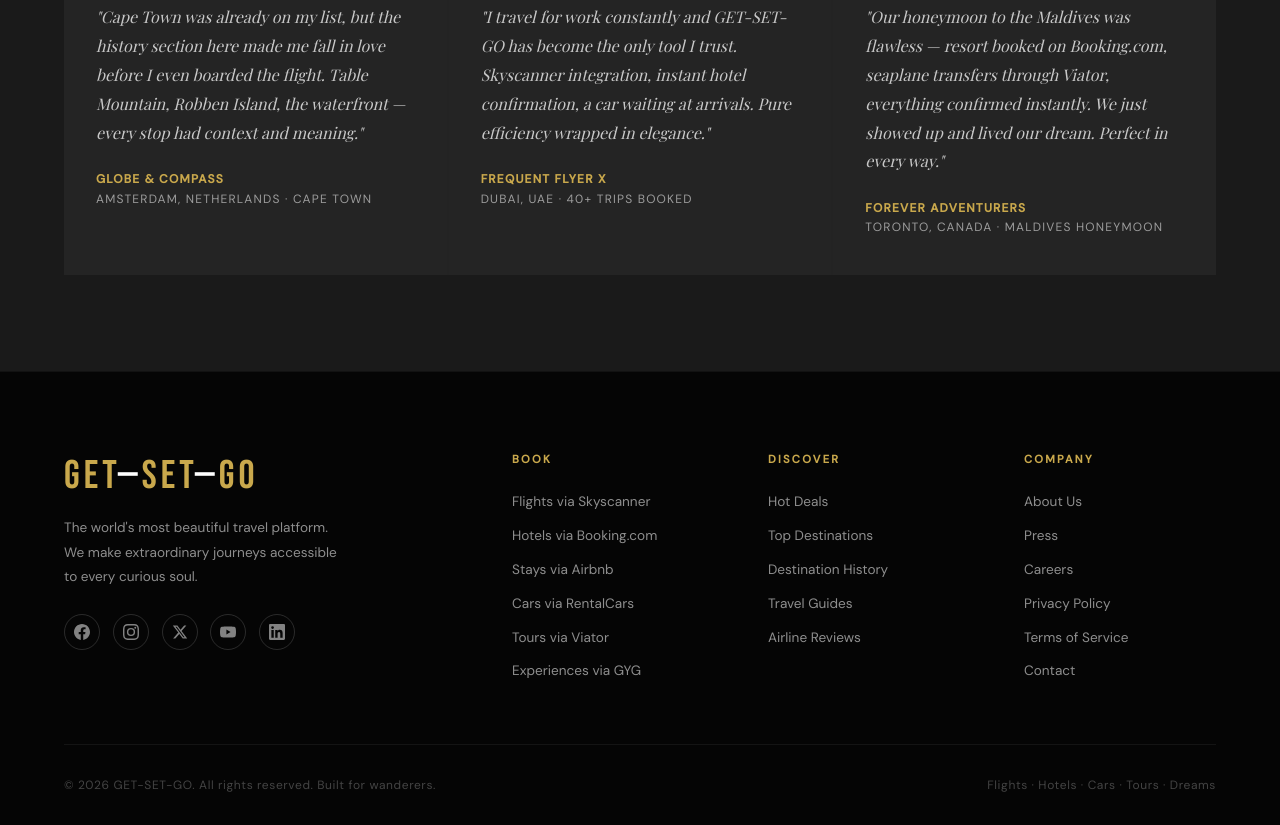
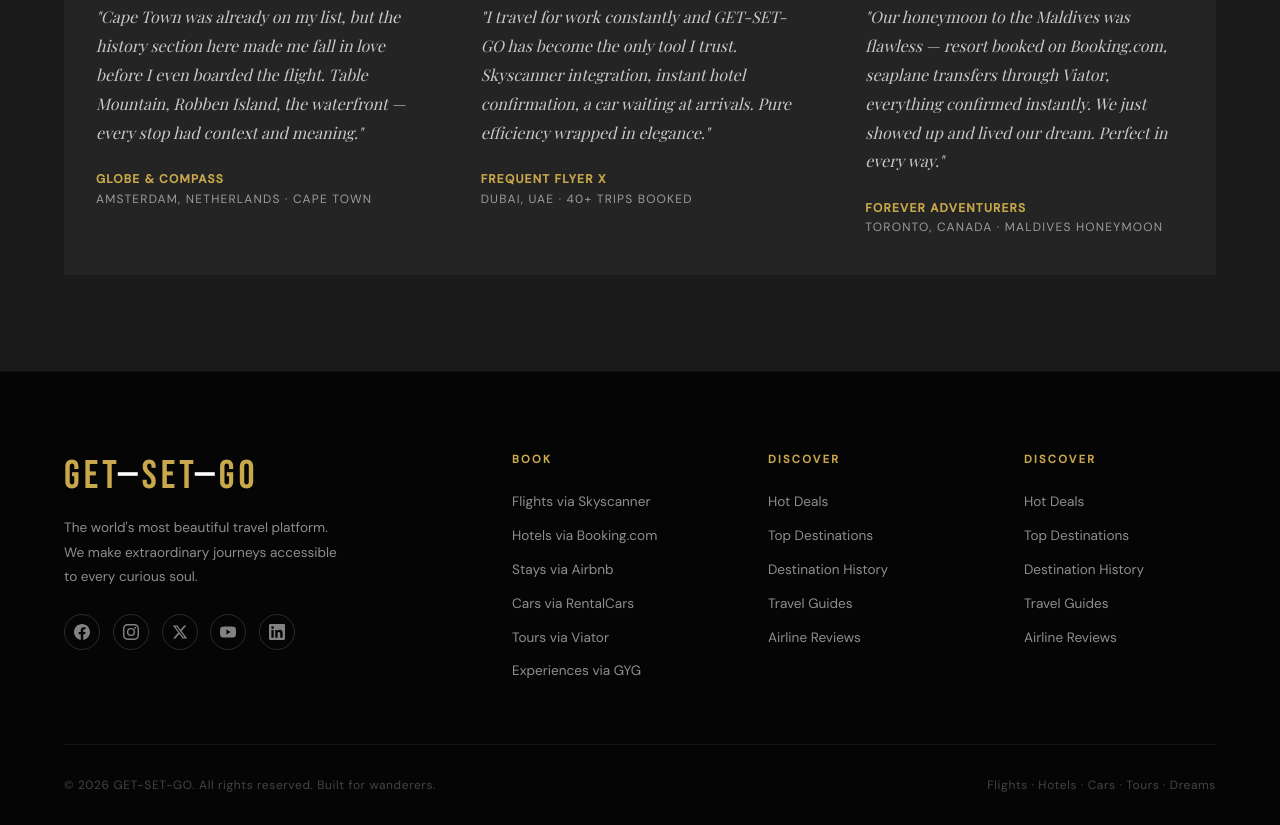
Before and after one commit to pseal/GSG, a plain HTML site: page index.html in a window 1280 px wide. Shown: the part 5682-6507 px from the top of the page. Drawn offline with nearby package versions, Linux system fonts and the light colour scheme; a web font is replaced by a local one.

Commit message:
Update index.html

```diff
--- a/index.html
+++ b/index.html
@@ -614,14 +614,13 @@
       </ul>
     </div>
     <div class="footer-col">
-      <h4>Company</h4>
+      <h4>Discover</h4>
       <ul>
-        <li><a href="#">About Us</a></li>
-        <li><a href="#">Press</a></li>
-        <li><a href="#">Careers</a></li>
-        <li><a href="#">Privacy Policy</a></li>
-        <li><a href="#">Terms of Service</a></li>
-        <li><a href="#">Contact</a></li>
+        <li><a href="#deals">Hot Deals</a></li>
+        <li><a href="#destinations">Top Destinations</a></li>
+        <li><a href="#history-section">Destination History</a></li>
+        <li><a href="#deals">Travel Guides</a></li>
+        <li><a href="#deals">Airline Reviews</a></li>
       </ul>
     </div>
   </div>
```
